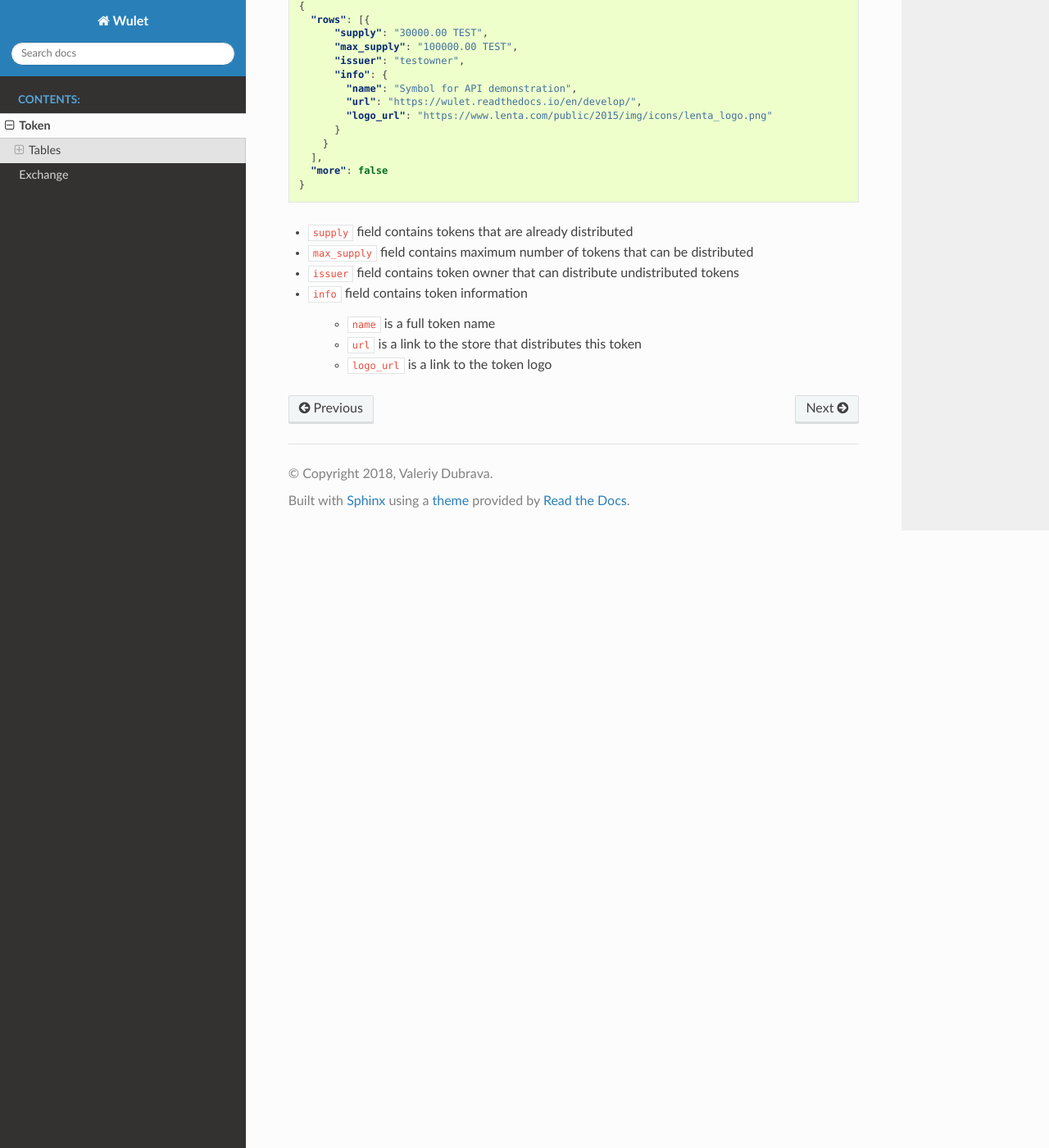
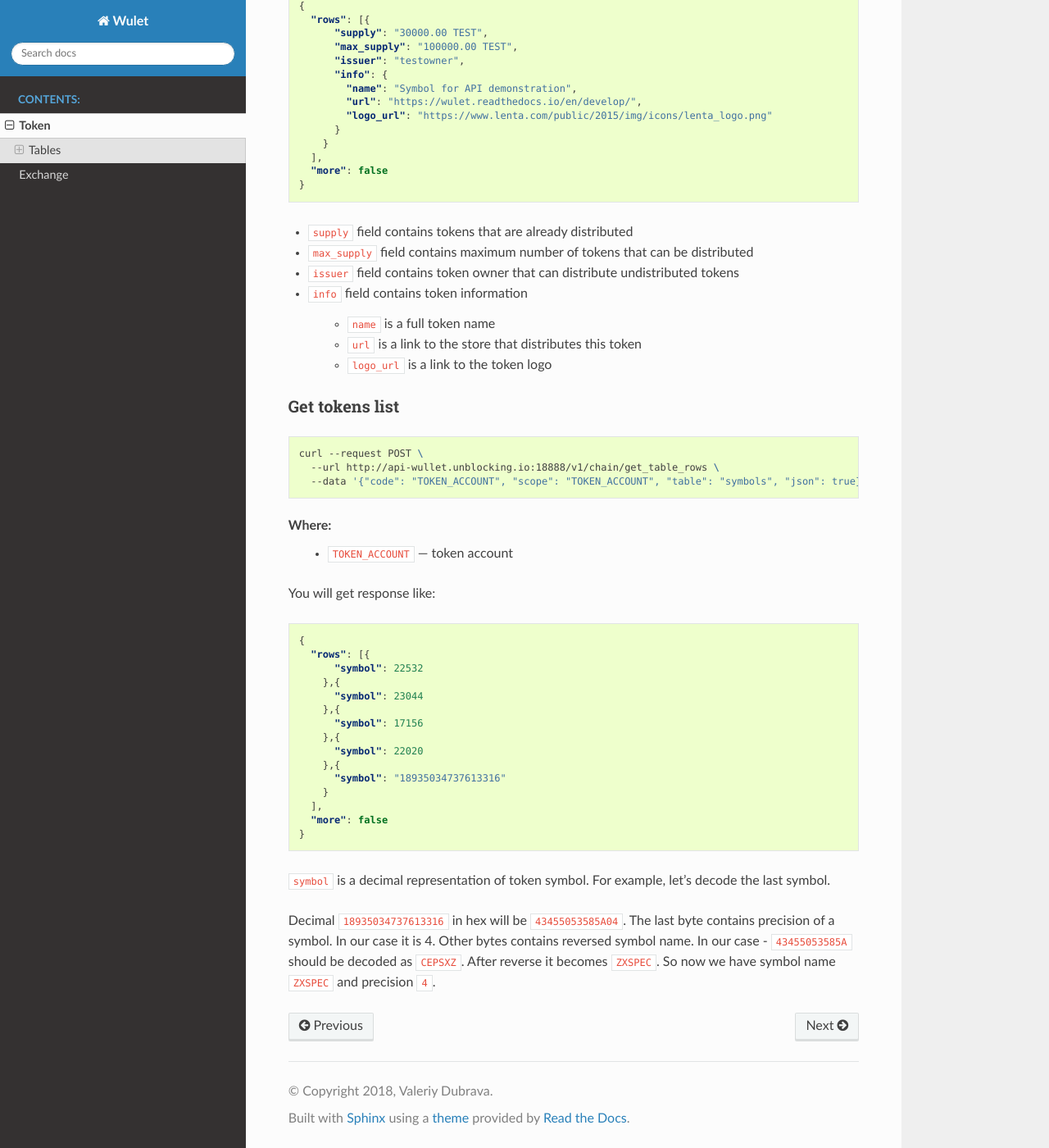
Before and after one commit to Wuletou/docs, a Sphinx documentation site: the page built from docs/source/token.rst, in a window 1280 px wide and 1400 px high, scrolled down 1270 px. Shown: the whole window at 82% size. Built offline with Sphinx 7.4.7 and the Read the Docs theme 2.0.0, drawn with Linux system fonts in a browser that asks for light colours; formulas are drawn with MathJax 3.

Commit message:
symbols list

```diff
--- a/docs/source/token.rst
+++ b/docs/source/token.rst
@@ -79,3 +79,39 @@ You will get response like:
     * ``name`` is a full token name
     * ``url`` is a link to the store that distributes this token
     * ``logo_url`` is a link to the token logo
+
+Get tokens list
+_______________________
+
+.. code-block:: bash
+
+    curl --request POST \
+      --url http://api-wullet.unblocking.io:18888/v1/chain/get_table_rows \
+      --data '{"code": "TOKEN_ACCOUNT", "scope": "TOKEN_ACCOUNT", "table": "symbols", "json": true}'
+
+Where:
+    * ``TOKEN_ACCOUNT`` — token account
+
+You will get response like:
+
+.. code-block:: json
+
+    {
+      "rows": [{
+          "symbol": 22532
+        },{
+          "symbol": 23044
+        },{
+          "symbol": 17156
+        },{
+          "symbol": 22020
+        },{
+          "symbol": "18935034737613316"
+        }
+      ],
+      "more": false
+    }
+
+``symbol`` is a decimal representation of token symbol. For example, let's decode the last symbol.
+
+Decimal ``18935034737613316`` in hex will be ``43455053585A04``. The last byte contains precision of a symbol. In our case it is 4. Other bytes contains reversed symbol name. In our case - ``43455053585A`` should be decoded as ``CEPSXZ``. After reverse it becomes ``ZXSPEC``. So now we have symbol name ``ZXSPEC`` and precision ``4``.
```
